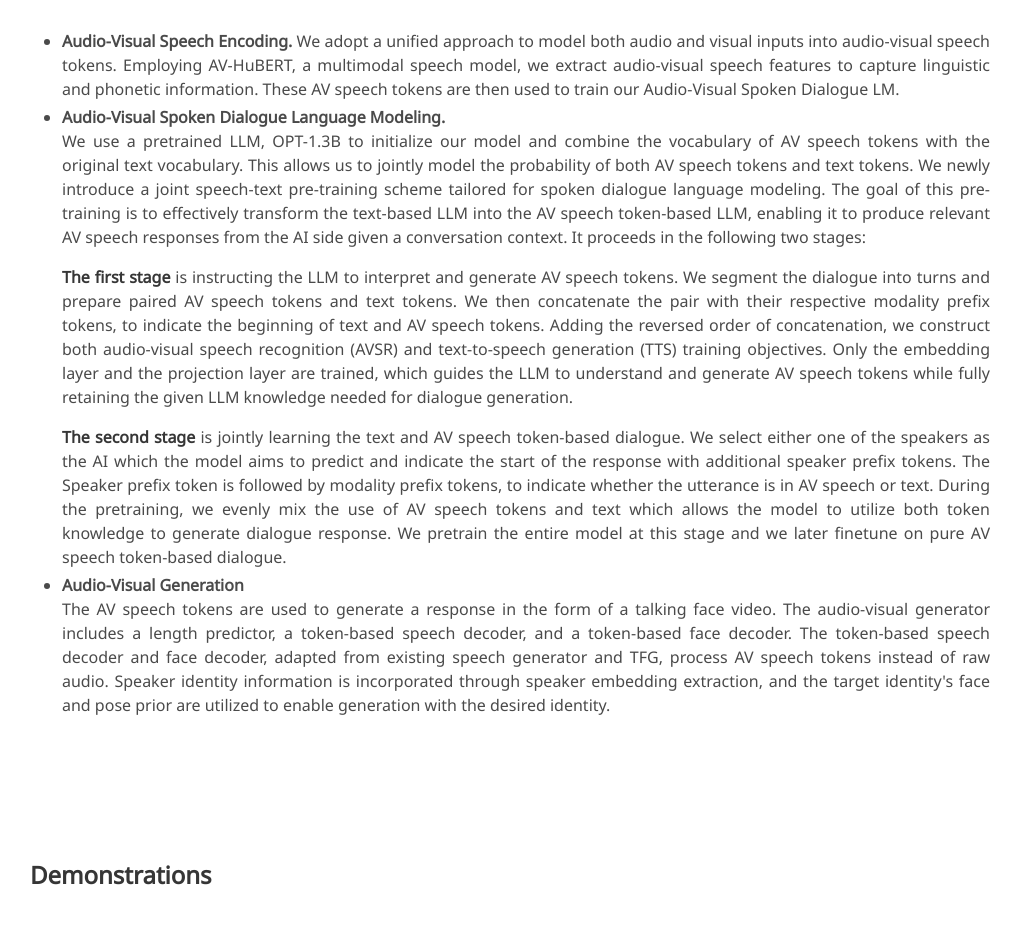
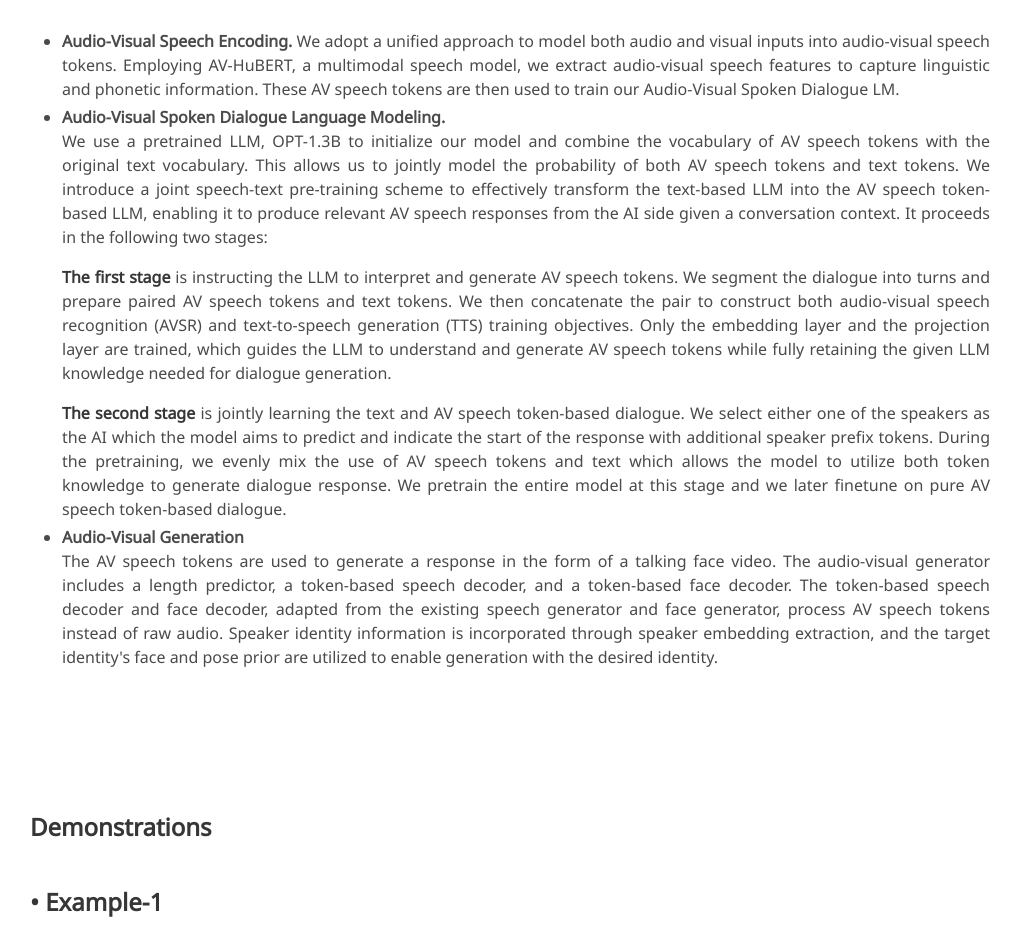
Before and after one commit to MultiDialog/multidialog.github.io, a plain HTML site: page index.html in a window 1280 px wide. Shown: the part 2640-3566 px from the top of the page, without its empty margins (130-1151 px from the left). Drawn offline with nearby package versions, Linux system fonts and the light colour scheme; some icons are missing; a web font is replaced by a local one.

Commit message:
Update index.html

```diff
--- a/index.html
+++ b/index.html
@@ -82,7 +82,7 @@
                             <div class="publication-links">
                                 <!-- PDF Link. -->
                                 <span class="link-block">
-                                    <a href="https://openreview.net/pdf/aa4a856b1711819ba41e961ef57f76074c14ebe4.pdf"
+                                    <a
                                         class="external-link button is-normal is-rounded is-dark">
                                         <span class="icon">
                                             <i class="fas fa-file-pdf"></i>
@@ -237,25 +237,22 @@
                         <li>
                             <b>Audio-Visual Spoken Dialogue Language Modeling.</b>
                                 <p>We use a pretrained LLM, OPT-1.3B to initialize our model and combine the vocabulary of AV speech tokens with the original text vocabulary. This allows us to jointly
-                                model the probability of both AV speech tokens and text tokens. We newly introduce a joint speech-text pre-training scheme tailored for spoken dialogue language modeling.
-                                The goal of this pre-training is to effectively transform the text-based LLM into the AV speech token-based LLM, enabling it to produce relevant AV speech responses from
-                                the AI side given a conversation context. It proceeds in the following two stages:</p>
+                                model the probability of both AV speech tokens and text tokens. We introduce a joint speech-text pre-training scheme to effectively transform the text-based LLM into
+                                the AV speech token-based LLM, enabling it to produce relevant AV speech responses from the AI side given a conversation context. It proceeds in the following two stages:</p>
 
                                 <p><strong>The first stage</strong> is instructing the LLM to interpret and generate AV speech tokens. We segment the dialogue into turns and prepare paired AV speech tokens and text tokens.
-                                We then concatenate the pair with their respective modality prefix tokens, to indicate the beginning of text and AV speech tokens. Adding the reversed order of concatenation,
-                                we construct both audio-visual speech recognition (AVSR) and text-to-speech generation (TTS) training objectives. Only the embedding layer and the projection layer
+                                We then concatenate the pair to construct both audio-visual speech recognition (AVSR) and text-to-speech generation (TTS) training objectives. Only the embedding layer and the projection layer
                                 are trained, which guides the LLM to understand and generate AV speech tokens while fully retaining the given LLM knowledge needed for dialogue generation.</p>
 
                                 <p><strong>The second stage</strong> is jointly learning the text and AV speech token-based dialogue. We select either one of the speakers as the AI which the model aims
-                                to predict and indicate the start of the response with additional speaker prefix tokens. The Speaker prefix token is followed by modality prefix tokens,
-                                to indicate whether the utterance is in AV speech or text. During the pretraining, we evenly mix the use of AV speech tokens and text which
+                                to predict and indicate the start of the response with additional speaker prefix tokens. During the pretraining, we evenly mix the use of AV speech tokens and text which
                                 allows the model to utilize both token knowledge to generate dialogue response. We pretrain the entire model at this stage and we later finetune on pure AV speech
                                 token-based dialogue.</p>
                         </li>
                         <li>
                             <b>Audio-Visual Generation</b>
                             <p>The AV speech tokens are used to generate a response in the form of a talking face video. The audio-visual generator includes a length predictor, a token-based speech decoder,
-                                and a token-based face decoder. The token-based speech decoder and face decoder, adapted from existing speech generator and TFG, process AV speech tokens instead of raw audio.
+                                and a token-based face decoder. The token-based speech decoder and face decoder, adapted from the existing speech generator and face generator, process AV speech tokens instead of raw audio.
                                 Speaker identity information is incorporated through speaker embedding extraction, and the target identity's face and pose prior are utilized to enable generation with the desired identity.</p>
                         </li>
                         </ul>
```
